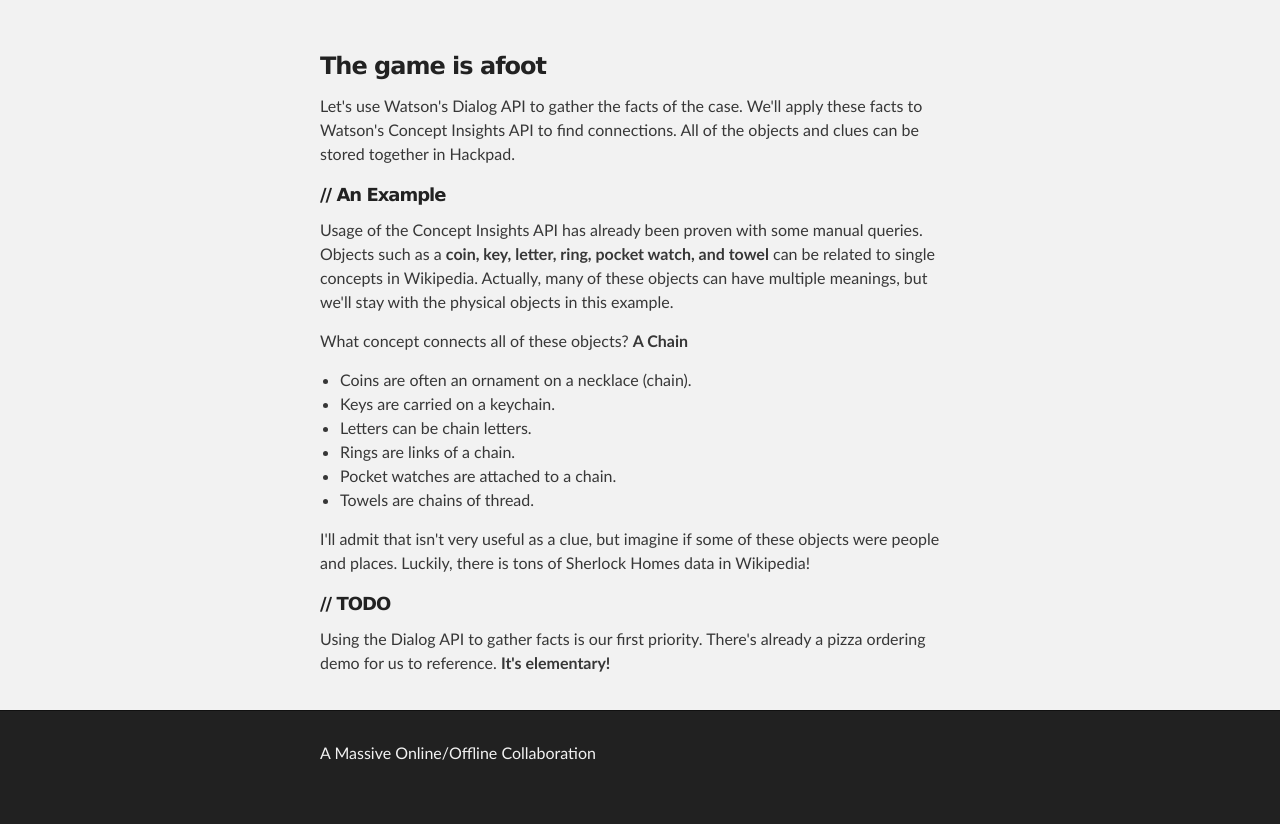
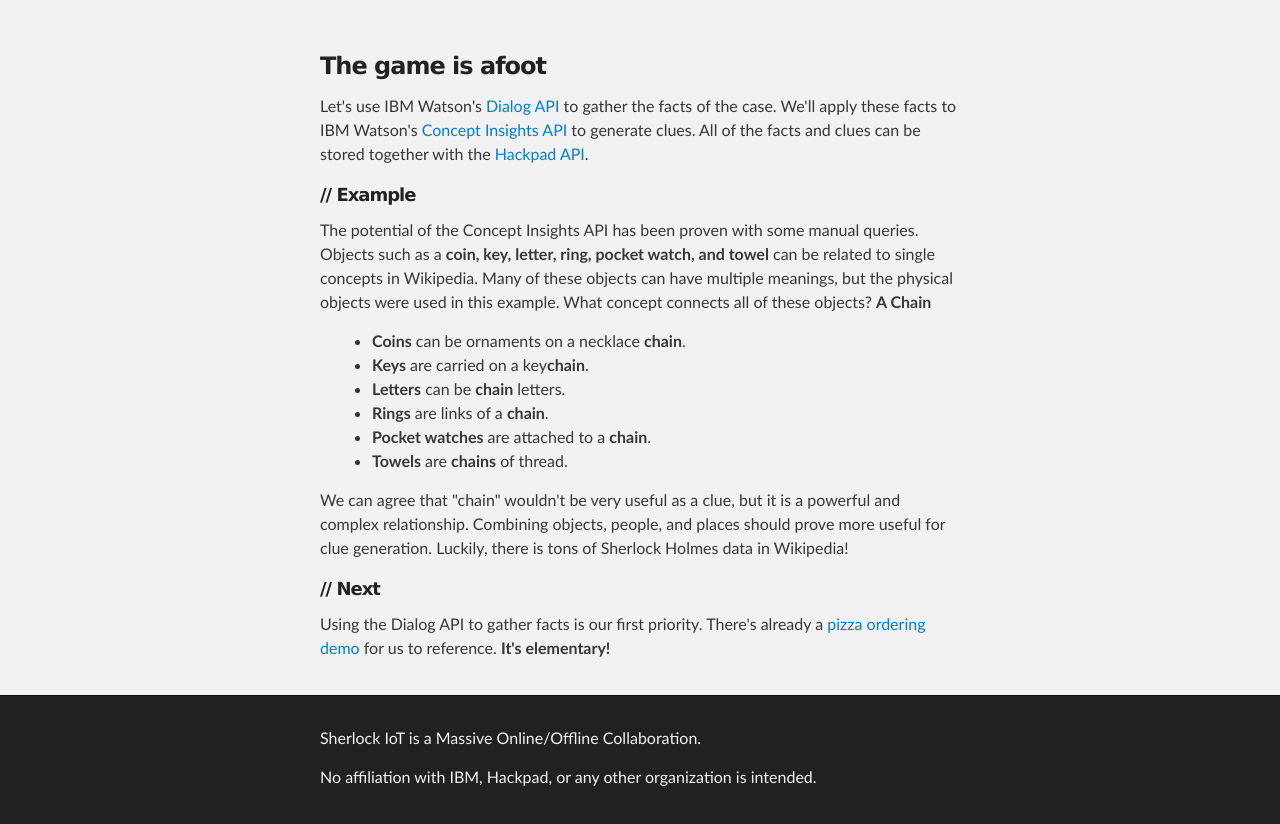
Before and after one commit to wes-williams/Sherlock-IOT, a plain HTML site: page index.html in a window 1280 px wide. Shown: the part 212-1036 px from the top of the page. Before the commit the page ends 1012 px from the top, so only its background shows below. Drawn offline with Linux system fonts and the light colour scheme.

Commit message:
rewrite, formatting, disclaimers

```diff
--- a/index.html
+++ b/index.html
@@ -25,37 +25,39 @@
 
     <!-- MAIN CONTENT -->
     <div id="main_content_wrap" class="outer">
+
+        <!-- The game is a foot -->
         <section id="main_content" class="inner">
             <h3><a id="the-game-is-afoot" class="anchor" href="#the-game-is-afoot" aria-hidden="true"><span class="octicon octicon-link"></span></a>The game is afoot</h3>
 
-            <p>Let's use Watson's Dialog API to gather the facts of the case. We'll apply these facts to Watson's Concept Insights API to find connections. All of the objects and clues can be stored together in Hackpad.</p>
+            <p>Let's use IBM Watson's <a href="http://www.ibm.com/smarterplanet/us/en/ibmwatson/developercloud/dialog.html" target="_blank">Dialog API</a> to gather the facts of the case. We'll apply these facts to IBM Watson's <a href="http://www.ibm.com/smarterplanet/us/en/ibmwatson/developercloud/concept-insights.html" target="_blank">Concept Insights API</a> to generate clues. All of the facts and clues can be stored together with the <a href="https://hackpad.com/Hackpad-API-v1.0-k9bpcEeOo2Q" target="_blank">Hackpad API</a>.</p>
 
-            <h5>// An Example</h5>
-            <p>Usage of the Concept Insights API has already been proven with some manual queries. Objects such as a <strong>coin, key, letter, ring, pocket watch, and towel</strong> can be related to single concepts in Wikipedia. Actually, many of these objects can have multiple meanings, but we'll stay with the physical objects in this example.</p>
-            <p>What concept connects all of these objects? <strong>A Chain</strong>
-                <ul>
-                    <li>Coins are often an ornament on a necklace (chain).</li>
-                    <li>Keys are carried on a keychain.</li>
-                    <li>Letters can be chain letters.</li>
-                    <li>Rings are links of a chain.</li>
-                    <li>Pocket watches are attached to a chain.</li>
-                    <li>Towels are chains of thread.</li>
-              </ul>
-            I'll admit that isn't very useful as a clue, but imagine if some of these objects were people and places. Luckily, there is tons of Sherlock Homes data in Wikipedia!</p>
+            <h5>// Example</h5>
+            <p>The potential of the Concept Insights API has been proven with some manual queries. Objects such as a <strong>coin, key, letter, ring, pocket watch, and towel</strong> can be related to single concepts in Wikipedia. Many of these objects can have multiple meanings, but the physical objects were used in this example. What concept connects all of these objects? <strong>A Chain</strong>
+                <ul style="margin-left:5%;">
+                    <li><strong>Coins</strong> can be ornaments on a necklace <strong>chain</strong>.</li>
+                    <li><strong>Keys</strong> are carried on a key<strong>chain</strong>.</li>
+                    <li><strong>Letters</strong> can be <strong>chain</strong> letters.</li>
+                    <li><strong>Rings</strong> are links of a <strong>chain</strong>.</li>
+                    <li><strong>Pocket watches</strong> are attached to a <strong>chain</strong>.</li>
+                    <li><strong>Towels</strong> are <strong>chains</strong> of thread.</li>
+                </ul>
+            </p>
+            <p>We can agree that "chain" wouldn't be very useful as a clue, but it is a powerful and complex relationship. Combining objects, people, and places should prove more useful for clue generation. Luckily, there is tons of Sherlock Holmes data in Wikipedia!</p>
 
-            <h5>// TODO</h5>
-            <p>Using the Dialog API to gather facts is our first priority. There's already a pizza ordering demo for us to reference. <strong>It's elementary!</strong></p>
+            <h5>// Next</h5>
+            <p>Using the Dialog API to gather facts is our first priority. There's already a <a href="https://github.com/watson-developer-cloud/dialog-nodejs" target="_blank">pizza ordering demo</a> for us to reference. <strong>It's elementary!</strong></p>
 
         </section>
     </div>
+
     <!-- FOOTER  -->
     <div id="footer_wrap" class="outer">
       <footer class="inner">
-        <p class="copyright">A Massive Online/Offline Collaboration</p>
+        <p class="copyright">Sherlock IoT is a Massive Online/Offline Collaboration.</p>
+        <p class="copyright">No affiliation with IBM, Hackpad, or any other organization is intended.</p>
       </footer>
     </div>
 
-
-
   </body>
 </html>
```
